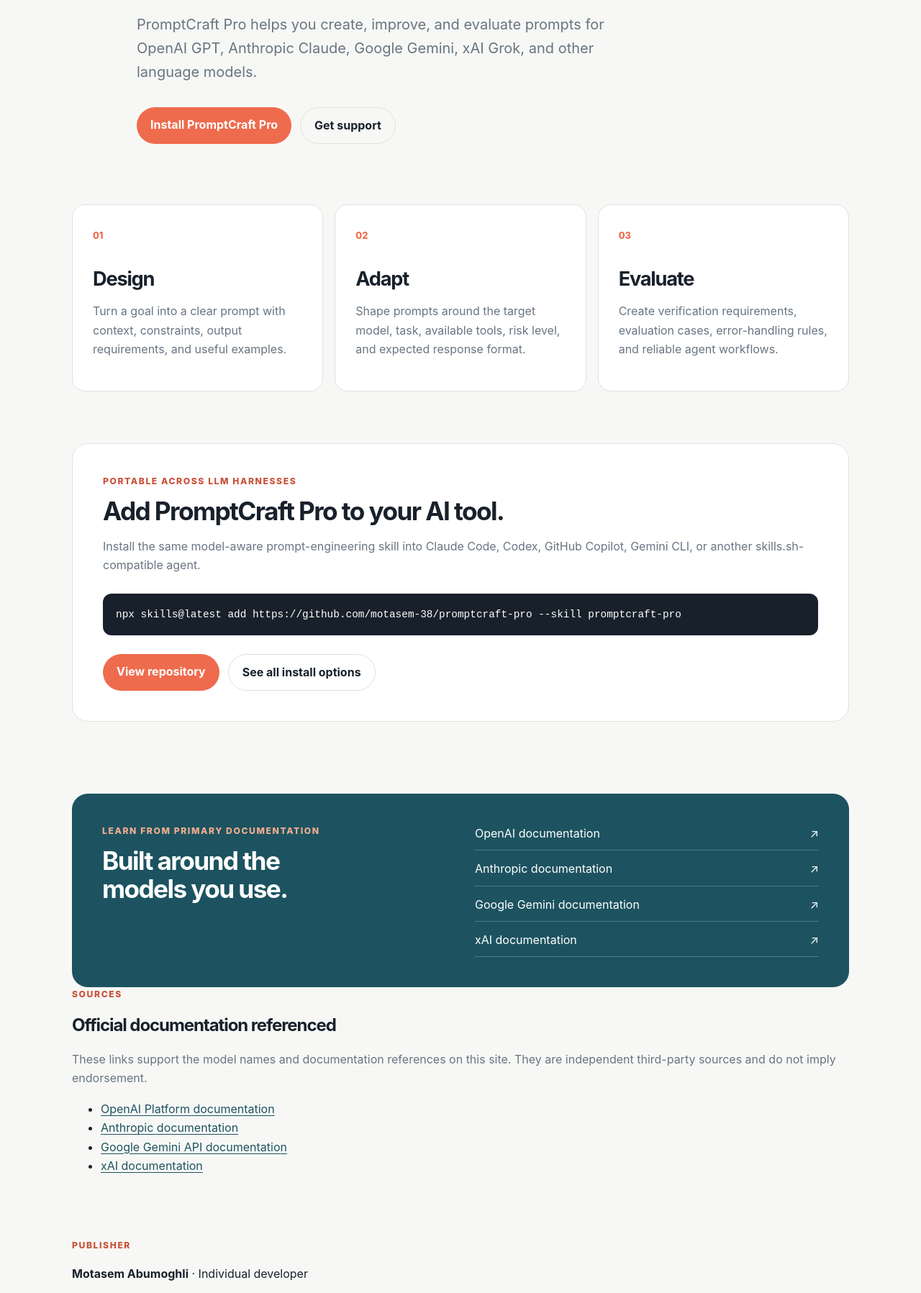
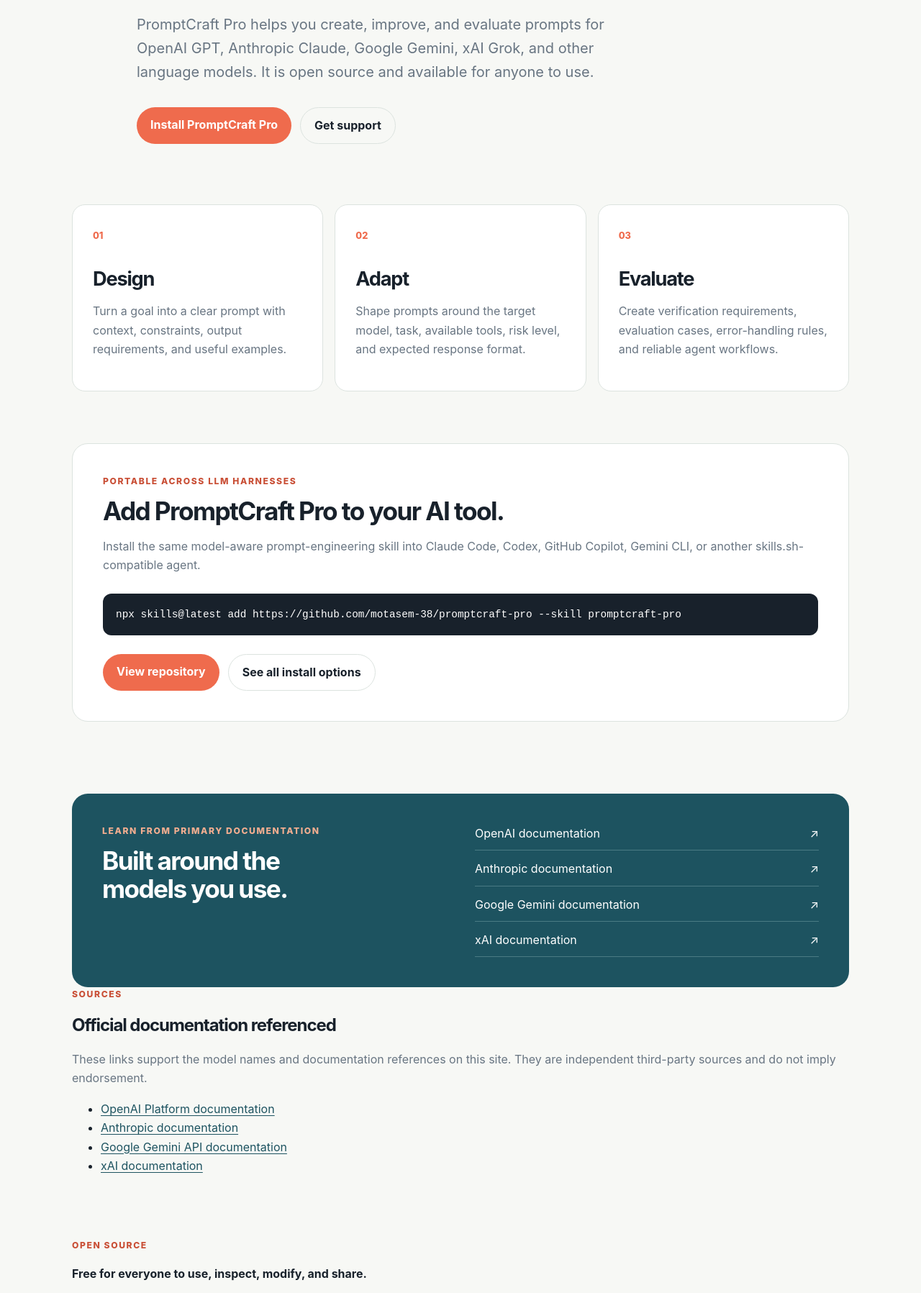
Before and after one commit to motasem-38/promptcraft-pro, a plain HTML site: page index.html in a window 1280 px wide. Shown: the part 563-2360 px from the top of the page at 72% size. Drawn offline with Linux system fonts and the light colour scheme.

Commit message:
Declare PromptCraft Pro open source under MIT

```diff
--- a/index.html
+++ b/index.html
@@ -21,7 +21,7 @@
     <section class="hero wrap">
       <p class="eyebrow">Model-aware prompt engineering</p>
       <h1>Make every prompt more deliberate.</h1>
-      <p class="lede">PromptCraft Pro helps you create, improve, and evaluate prompts for OpenAI GPT, Anthropic Claude, Google Gemini, xAI Grok, and other language models.</p>
+      <p class="lede">PromptCraft Pro helps you create, improve, and evaluate prompts for OpenAI GPT, Anthropic Claude, Google Gemini, xAI Grok, and other language models. It is open source and available for anyone to use.</p>
       <div class="actions"><a class="button primary" href="#install">Install PromptCraft Pro</a><a class="button secondary" href="support.html">Get support</a></div>
     </section>
 
@@ -50,7 +50,7 @@
     </section>
 
     <section class="sources wrap" aria-labelledby="sources-title"><p class="eyebrow">Sources</p><h2 id="sources-title">Official documentation referenced</h2><p class="muted">These links support the model names and documentation references on this site. They are independent third-party sources and do not imply endorsement.</p><ul><li><a href="https://platform.openai.com/docs/overview">OpenAI Platform documentation</a></li><li><a href="https://docs.anthropic.com/en/docs">Anthropic documentation</a></li><li><a href="https://ai.google.dev/gemini-api/docs">Google Gemini API documentation</a></li><li><a href="https://docs.x.ai/docs">xAI documentation</a></li></ul></section>
-    <section class="publisher wrap"><p class="eyebrow">Publisher</p><p><strong>Motasem Abumoghli</strong> · Individual developer</p><p class="muted">PromptCraft Pro is provided free of charge. This site describes the plugin and its own practices; it does not describe or control the data practices of any model provider or platform.</p></section>
+    <section class="publisher wrap"><p class="eyebrow">Open source</p><p><strong>Free for everyone to use, inspect, modify, and share.</strong></p><p class="muted">PromptCraft Pro is provided under the <a href="https://github.com/motasem-38/promptcraft-pro/blob/main/LICENSE">MIT License</a>. This site describes the skill and its own practices; it does not describe or control the data practices of any model provider or platform.</p></section>
   </main>
 
   <footer class="site-footer wrap"><span>© 2026 Motasem Abumoghli</span><span><a href="privacy.html">Privacy Policy</a> · <a href="terms.html">Terms of Service</a></span></footer>
```
Also changed, not shown: support.html (+1 -0 lines), README.md, 1 other file.
